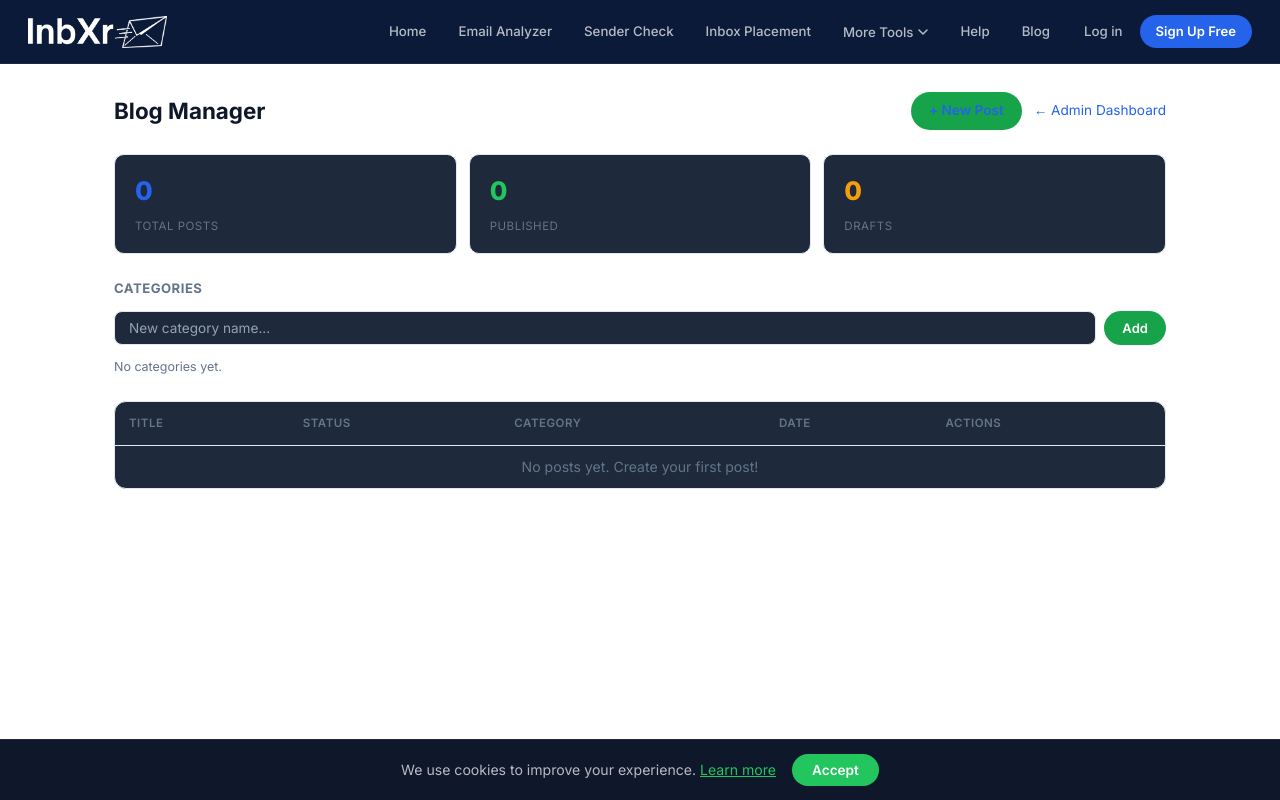
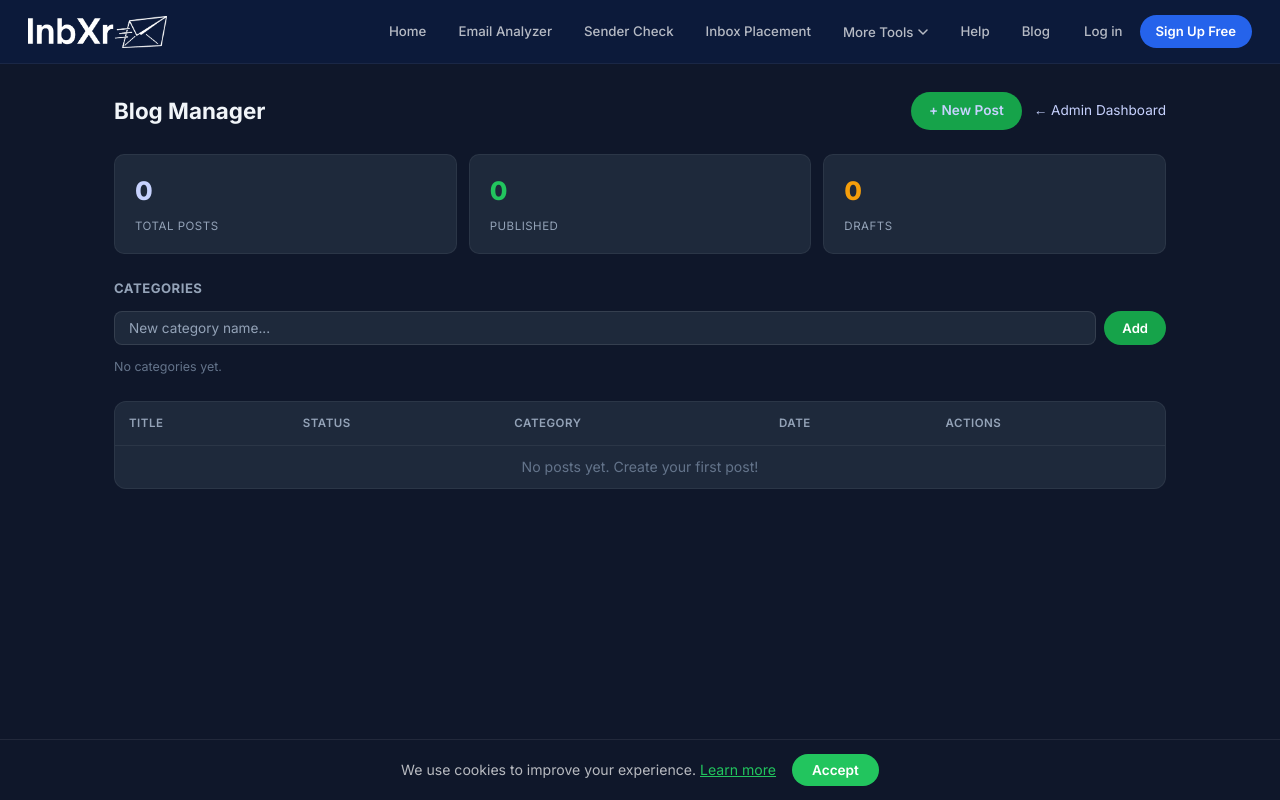
Before and after one commit to Javil01/inbxr-, a Flask app: template templates/admin_blog.html in a window 1280 px wide. Run offline with Flask 3, Linux system fonts and the light colour scheme; the template is opened without the code that fills it, so the values that code supplies are empty; some libraries are stand-ins or nearby versions.

Commit message:
Fix blog manager dark theme: use explicit colors instead of CSS variables
Co-Authored-By: Claude Opus 4.6 <noreply@anthropic.com>

```diff
--- a/templates/admin_blog.html
+++ b/templates/admin_blog.html
@@ -8,57 +8,57 @@
   <link href="https://fonts.googleapis.com/css2?family=Inter:wght@300;400;500;600;700;800&display=swap" rel="stylesheet" />
   <link rel="stylesheet" href="/static/css/style.css" />
   <style>
-    body { background: var(--bg-1); color: var(--text-1); font-family: 'Inter', sans-serif; }
+    body { background: #0f172a; color: #e2e8f0; font-family: 'Inter', sans-serif; }
 
     .ab { max-width: 1100px; margin: 0 auto; padding: 28px 24px; }
     .ab-header { display: flex; align-items: center; justify-content: space-between; margin-bottom: 24px; flex-wrap: wrap; gap: 12px; }
-    .ab-header h1 { font-size: 1.4rem; font-weight: 700; margin: 0; }
+    .ab-header h1 { font-size: 1.4rem; font-weight: 700; margin: 0; color: #f1f5f9; }
     .ab-header-links { display: flex; gap: 12px; align-items: center; }
-    .ab-header-links a { color: var(--brand); text-decoration: none; font-size: 0.85rem; }
+    .ab-header-links a { color: #c7d2fe; text-decoration: none; font-size: 0.85rem; }
 
-    .ab-btn { display: inline-block; padding: 8px 18px; border-radius: var(--r-full); font-size: 0.82rem; font-weight: 600; cursor: pointer; border: none; text-decoration: none; transition: filter 0.15s; }
+    .ab-btn { display: inline-block; padding: 8px 18px; border-radius: 999px; font-size: 0.82rem; font-weight: 600; cursor: pointer; border: none; text-decoration: none; transition: filter 0.15s; }
     .ab-btn--green { background: #16a34a; color: #fff; }
     .ab-btn--green:hover { filter: brightness(1.15); }
-    .ab-btn--red { background: rgba(239,68,68,0.1); color: #ef4444; border: none; cursor: pointer; font-size: 0.78rem; padding: 4px 12px; border-radius: var(--r-full); font-weight: 600; }
-    .ab-btn--red:hover { background: rgba(239,68,68,0.2); }
+    .ab-btn--red { background: rgba(239,68,68,0.15); color: #ef4444; border: none; cursor: pointer; font-size: 0.78rem; padding: 4px 12px; border-radius: 999px; font-weight: 600; }
+    .ab-btn--red:hover { background: rgba(239,68,68,0.25); }
 
     /* Stats */
     .ab-stats { display: flex; gap: 12px; margin-bottom: 24px; flex-wrap: wrap; }
-    .ab-stat { background: var(--card-bg, #1e293b); border: 1px solid var(--border-1); border-radius: 10px; padding: 16px 20px; min-width: 120px; flex: 1; }
-    .ab-stat__num { font-size: 1.6rem; font-weight: 800; display: block; color: var(--brand); }
+    .ab-stat { background: #1e293b; border: 1px solid rgba(255,255,255,0.06); border-radius: 10px; padding: 16px 20px; min-width: 120px; flex: 1; }
+    .ab-stat__num { font-size: 1.6rem; font-weight: 800; display: block; color: #c7d2fe; }
     .ab-stat__num--green { color: #22c55e; }
     .ab-stat__num--amber { color: #f59e0b; }
-    .ab-stat__label { font-size: 0.72rem; color: var(--text-3); text-transform: uppercase; letter-spacing: 0.5px; }
+    .ab-stat__label { font-size: 0.72rem; color: #94a3b8; text-transform: uppercase; letter-spacing: 0.5px; }
 
     /* Categories section */
     .ab-categories { margin-bottom: 24px; }
-    .ab-categories h3 { font-size: 0.82rem; font-weight: 700; margin: 0 0 12px; text-transform: uppercase; letter-spacing: 0.5px; color: var(--text-3); }
+    .ab-categories h3 { font-size: 0.82rem; font-weight: 700; margin: 0 0 12px; text-transform: uppercase; letter-spacing: 0.5px; color: #94a3b8; }
     .ab-cat-form { display: flex; gap: 8px; margin-bottom: 12px; }
-    .ab-cat-form input { flex: 1; padding: 8px 14px; border: 1px solid var(--border-1); border-radius: 8px; font-size: 0.85rem; background: var(--card-bg, #1e293b); color: var(--text-1); outline: none; }
-    .ab-cat-form input:focus { border-color: var(--brand); }
+    .ab-cat-form input { flex: 1; padding: 8px 14px; border: 1px solid rgba(255,255,255,0.1); border-radius: 8px; font-size: 0.85rem; background: #1e293b; color: #e2e8f0; outline: none; }
+    .ab-cat-form input:focus { border-color: #16a34a; }
     .ab-cat-list { display: flex; gap: 8px; flex-wrap: wrap; }
-    .ab-cat-chip { display: inline-flex; align-items: center; gap: 6px; padding: 5px 14px; border-radius: 999px; font-size: 0.78rem; font-weight: 600; background: rgba(37,99,235,0.08); color: var(--brand); }
-    .ab-cat-chip button { background: none; border: none; color: var(--text-3); cursor: pointer; font-size: 0.9rem; padding: 0; line-height: 1; }
+    .ab-cat-chip { display: inline-flex; align-items: center; gap: 6px; padding: 5px 14px; border-radius: 999px; font-size: 0.78rem; font-weight: 600; background: rgba(22,163,74,0.1); color: #22c55e; }
+    .ab-cat-chip button { background: none; border: none; color: #64748b; cursor: pointer; font-size: 0.9rem; padding: 0; line-height: 1; }
     .ab-cat-chip button:hover { color: #ef4444; }
 
     /* Table */
-    .ab-table-wrap { overflow-x: auto; background: var(--card-bg, #1e293b); border: 1px solid var(--border-1); border-radius: 12px; }
+    .ab-table-wrap { overflow-x: auto; background: #1e293b; border: 1px solid rgba(255,255,255,0.06); border-radius: 12px; }
     .ab-table { width: 100%; border-collapse: collapse; font-size: 0.82rem; }
-    .ab-table th { padding: 12px 14px; text-align: left; font-weight: 600; font-size: 0.72rem; text-transform: uppercase; letter-spacing: 0.5px; color: var(--text-3); border-bottom: 1px solid var(--border-1); white-space: nowrap; }
-    .ab-table td { padding: 10px 14px; border-bottom: 1px solid var(--border-1); vertical-align: middle; }
+    .ab-table th { padding: 12px 14px; text-align: left; font-weight: 600; font-size: 0.72rem; text-transform: uppercase; letter-spacing: 0.5px; color: #94a3b8; border-bottom: 1px solid rgba(255,255,255,0.06); white-space: nowrap; }
+    .ab-table td { padding: 10px 14px; border-bottom: 1px solid rgba(255,255,255,0.04); vertical-align: middle; }
     .ab-table tr:last-child td { border-bottom: none; }
-    .ab-table tr:hover td { background: rgba(37,99,235,0.03); }
+    .ab-table tr:hover td { background: rgba(255,255,255,0.02); }
 
-    .ab-title-cell { font-weight: 600; color: var(--text-1); }
+    .ab-title-cell { font-weight: 600; color: #f1f5f9; }
     .ab-status { display: inline-block; padding: 3px 10px; border-radius: 999px; font-size: 0.7rem; font-weight: 700; text-transform: uppercase; letter-spacing: 0.5px; }
-    .ab-status--published { background: rgba(34,197,94,0.1); color: #22c55e; }
-    .ab-status--draft { background: rgba(245,158,11,0.1); color: #f59e0b; }
-    .ab-date { white-space: nowrap; color: var(--text-3); font-size: 0.76rem; }
+    .ab-status--published { background: rgba(34,197,94,0.12); color: #22c55e; }
+    .ab-status--draft { background: rgba(245,158,11,0.12); color: #f59e0b; }
+    .ab-date { white-space: nowrap; color: #64748b; font-size: 0.76rem; }
     .ab-actions { display: flex; gap: 8px; }
-    .ab-actions a { color: var(--brand); text-decoration: none; font-size: 0.8rem; font-weight: 600; }
-    .ab-actions a:hover { text-decoration: underline; }
+    .ab-actions a { color: #c7d2fe; text-decoration: none; font-size: 0.8rem; font-weight: 600; }
+    .ab-actions a:hover { text-decoration: underline; color: #e0e7ff; }
 
-    .ab-empty { text-align: center; padding: 40px; color: var(--text-3); font-size: 0.88rem; }
+    .ab-empty { text-align: center; padding: 40px; color: #64748b; font-size: 0.88rem; }
   </style>
 </head>
 <body>
```
